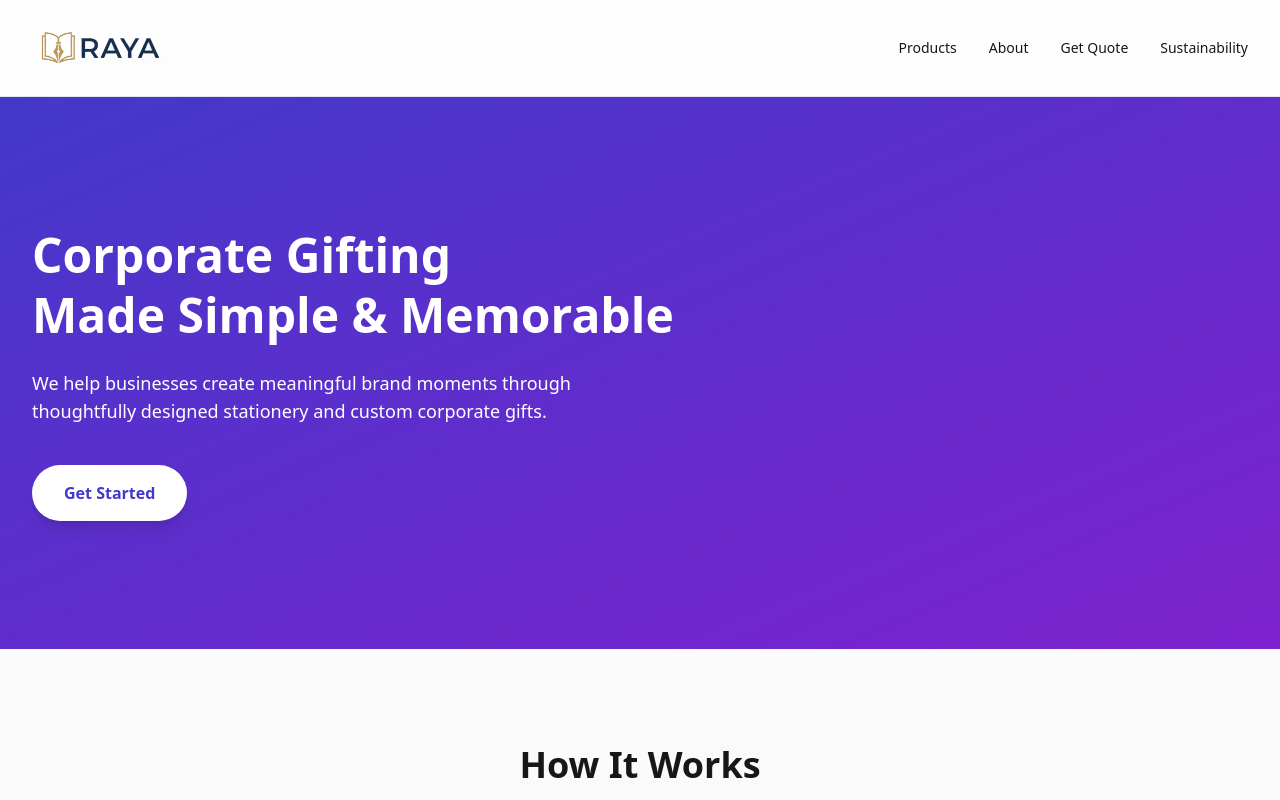
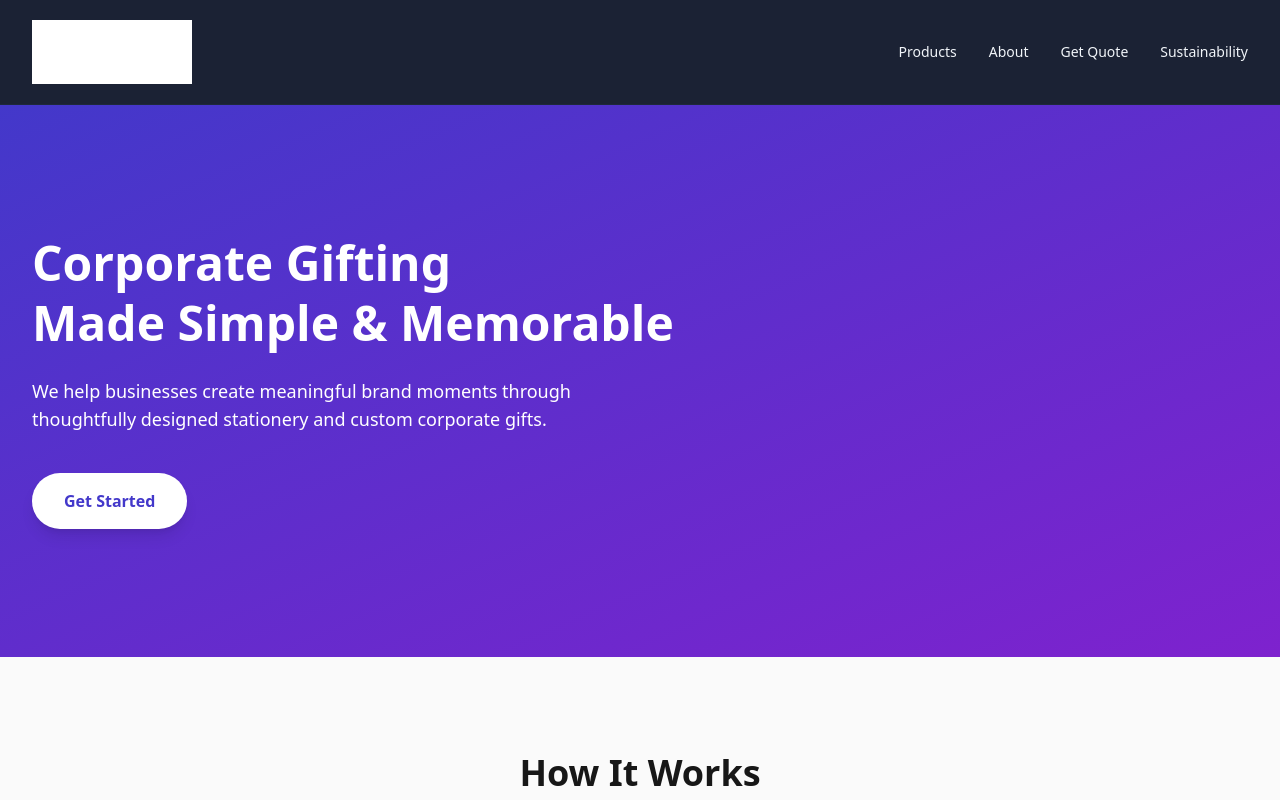
Before and after one commit to preshitpawar-beep/raya-website, a Next.js app: page / in a window 1280 px wide. Shown: the top 800 px of the page. Built offline with nearby package versions, Linux system fonts and the light colour scheme.

Commit message:
Update Navbar.js

```diff
--- a/app/components/Navbar.js
+++ b/app/components/Navbar.js
@@ -6,7 +6,7 @@ export default function Navbar() {
     <motion.header
       initial={{ y: -20, opacity: 0 }}
       animate={{ y: 0, opacity: 1 }}
-      className="sticky top-0 z-50 backdrop-blur bg-white/80 border-b"
+      className="sticky top-0 z-50 backdrop-blur bg-slate-900/95 border-b border-slate-800"
     >
       <div className="max-w-7xl mx-auto px-8 py-5 flex justify-between items-center">
 
@@ -15,25 +15,38 @@ export default function Navbar() {
           <img
             src="/logo.png"
             alt="Raya Gifts & Stationery"
-            className="h-12 md:h-14 w-auto object-contain"
+            className="h-14 md:h-16 w-auto object-contain brightness-0 invert"
           />
         </a>
 
         {/* NAV LINKS */}
         <nav className="space-x-8 text-sm font-medium">
-          <a href="/products" className="hover:text-indigo-700 transition">
+          <a
+            href="/products"
+            className="text-slate-100 hover:text-red-500 transition-colors"
+          >
             Products
           </a>
-          <a href="/about" className="hover:text-indigo-700 transition">
+          <a
+            href="/about"
+            className="text-slate-100 hover:text-red-500 transition-colors"
+          >
             About
           </a>
-          <a href="/quote" className="hover:text-indigo-700 transition">
+          <a
+            href="/quote"
+            className="text-slate-100 hover:text-red-500 transition-colors"
+          >
             Get Quote
           </a>
-          <a href="/contact" className="hover:text-indigo-700 transition">
+          <a
+            href="/contact"
+            className="text-slate-100 hover:text-red-500 transition-colors"
+          >
             Sustainability
           </a>
         </nav>
+
       </div>
     </motion.header>
   );
```
